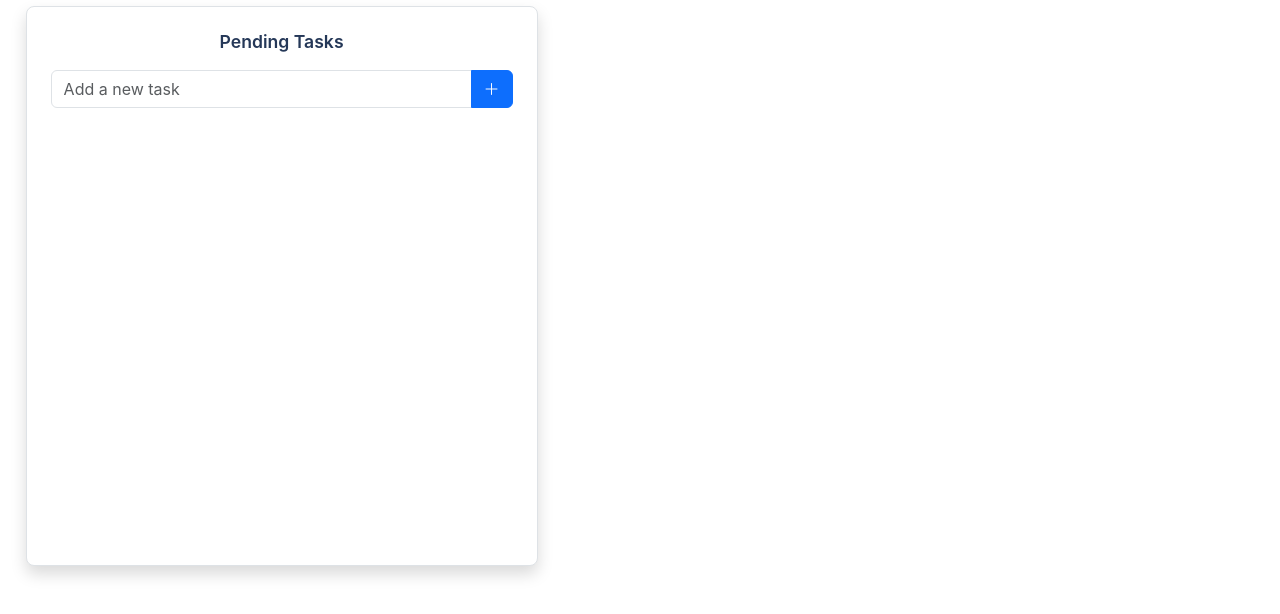
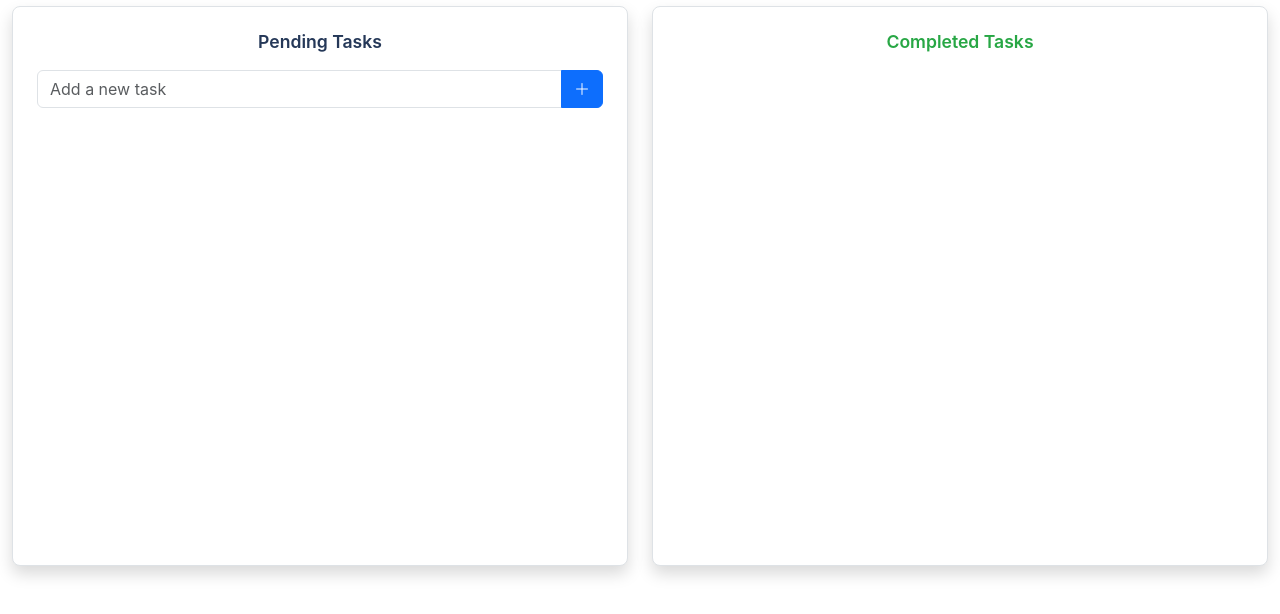
Before and after one commit to mohameddmahmoudd/ToDo-List, a plain HTML site: page src/index.html in a window 1280 px wide. Shown: the part 186-800 px from the top of the page. Drawn offline with nearby package versions, Linux system fonts and the light colour scheme.

Commit message:
Added the complete layout

```diff
--- a/src/index.html
+++ b/src/index.html
@@ -5,6 +5,7 @@
     <link rel="stylesheet" href="https://cdn.jsdelivr.net/npm/bootstrap@5.3.3/dist/css/bootstrap.min.css">
     <link rel="stylesheet" href="https://cdn.jsdelivr.net/npm/bootstrap-icons@1.10.5/font/bootstrap-icons.css">
     <link rel="stylesheet" href="./styles/styles.css">
+    <script src="./scripts/app.js" defer></script>
 </head>
 
 <body>
@@ -18,6 +19,8 @@
         </div>
 
         <div class="row">
+
+            <div class="col-6">
             <div class="todo-column border rounded-3 shadow p-4 bg-white">
                 <h5 class="text-center pending-tasks-title">Pending Tasks</h5>
                 <form id="todo-form">
@@ -28,7 +31,17 @@
                         </button>
                     </div>
                 </form>
+                <ul id="pending-tasks" class="list-group mt-3"></ul>
             </div>
+            </div>
+
+            <div class="col-6">
+                <div class="todo-column border rounded-3 shadow p-4 bg-white">
+                    <h5 class="text-center completed-tasks-title">Completed Tasks</h5>
+                    <ul id="completed-tasks" class="list-group mt-3"></ul>
+                </div>
+            </div>
+
         </div>
     </div>
 </body>
--- a/src/styles/styles.css
+++ b/src/styles/styles.css
@@ -15,10 +15,8 @@ body{
 
 .todo-column {
     min-height: 70vh; /* Adjusts with screen height */
-    max-width: 40%;
-    margin-left: 2%;
+    margin-top: 2%;
     margin-bottom: 1%;
-    margin-top: 1%;
     background: #f4f6fa;
     display: flex;
     flex-direction: column;
@@ -36,3 +34,11 @@ body{
     color: #253858;
     margin-bottom: 18px;
 }
+
+.completed-tasks-title
+{
+    font-weight: 600;
+    font-size: 1.1rem;
+    color: #28a745;
+    margin-bottom: 18px;
+}
```
